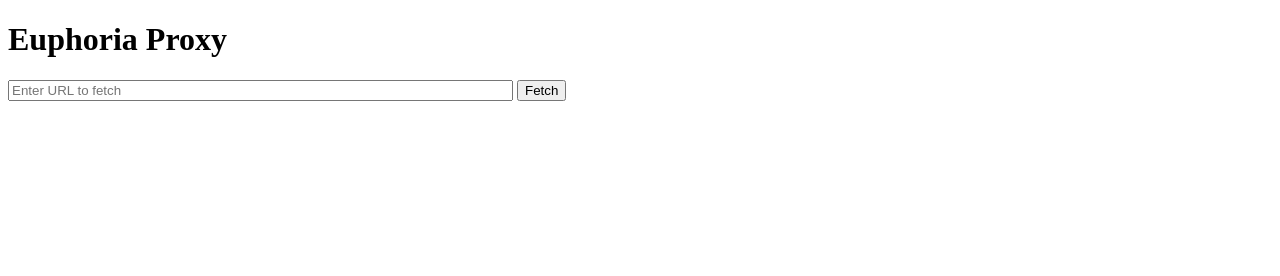
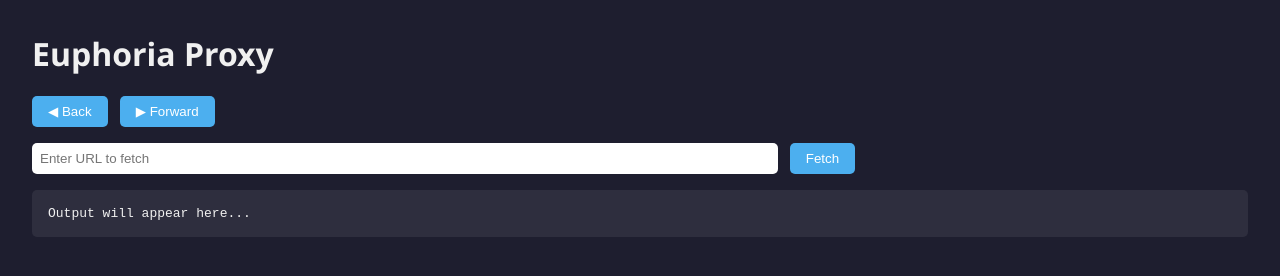
Before and after one commit to MaxShoener/Euphoria, a website: page public/index.html in a window 1280 px wide. Drawn offline with Linux system fonts and the light colour scheme.

Commit message:
Update index.html

```diff
--- a/public/index.html
+++ b/public/index.html
@@ -2,19 +2,46 @@
 <html lang="en">
 <head>
 <meta charset="UTF-8">
-  <title>Euphoria Web Proxy</title>
+<title>Euphoria Proxy</title>
+<style>
+  body { font-family: 'Segoe UI', sans-serif; margin: 2rem; background: #1e1e2f; color: #f0f0f0; }
+  input { width: 60%; padding: 0.5rem; border-radius: 5px; border: none; margin-right: 0.5rem; }
+  button { padding: 0.5rem 1rem; border: none; border-radius: 5px; background: #4cafef; color: white; cursor: pointer; margin-right: 0.5rem; }
+  button:hover { background: #3690d9; }
+  #output { margin-top: 1rem; background: #2e2e3e; padding: 1rem; border-radius: 5px; max-height: 400px; overflow-y: auto; white-space: pre-wrap; }
+  .nav { margin-bottom: 1rem; }
+</style>
 </head>
 <body>
+
 <h1>Euphoria Proxy</h1>
-  <input id="url" type="text" placeholder="Enter URL to fetch" size="60" />
-  <button onclick="runProxy()">Fetch</button>
-  <pre id="output"></pre>
+
+<div class="nav">
+  <button onclick="goBack()">◀ Back</button>
+  <button onclick="goForward()">▶ Forward</button>
+</div>
+
+<input id="url" type="text" placeholder="Enter URL to fetch">
+<button onclick="fetchURL()">Fetch</button>
+
+<pre id="output">Output will appear here...</pre>
 
 <script>
-    async function runProxy() {
-      const url = document.getElementById("url").value;
-      const out = document.getElementById("output");
-      out.textContent = "Fetching…";
+let historyStack = [];
+let historyIndex = -1;
+
+async function fetchURL(url) {
+  if (!url) url = document.getElementById("url").value;
+  if (!url) return alert("Enter a URL");
+
+  // Update history
+  if (historyIndex === -1 || historyStack[historyIndex] !== url) {
+    historyStack = historyStack.slice(0, historyIndex + 1);
+    historyStack.push(url);
+    historyIndex++;
+  }
+
+  document.getElementById("output").textContent = "Loading…";
 
   try {
     const res = await fetch("/proxy", {
@@ -23,12 +50,31 @@
       body: JSON.stringify({ url })
     });
 
-        const text = await res.text();
-        out.textContent = text;
+    let text;
+    try { text = await res.text(); } catch(e) { text = "[Binary data cannot be displayed]"; }
+
+    document.getElementById("output").textContent = text;
   } catch (err) {
-        out.textContent = "Error: " + err.message;
+    document.getElementById("output").textContent = "Error: " + err.message;
+  }
+}
+
+function goBack() {
+  if (historyIndex > 0) {
+    historyIndex--;
+    document.getElementById("url").value = historyStack[historyIndex];
+    fetchURL(historyStack[historyIndex]);
+  }
+}
+
+function goForward() {
+  if (historyIndex < historyStack.length - 1) {
+    historyIndex++;
+    document.getElementById("url").value = historyStack[historyIndex];
+    fetchURL(historyStack[historyIndex]);
   }
 }
 </script>
+
 </body>
 </html>
```
Lines whose indentation alone changed are shown as unchanged.
